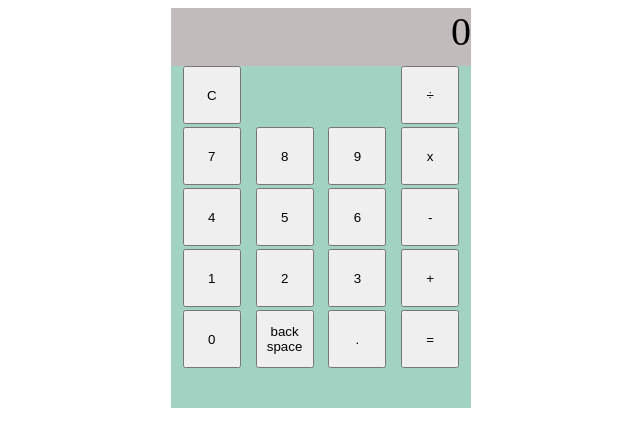
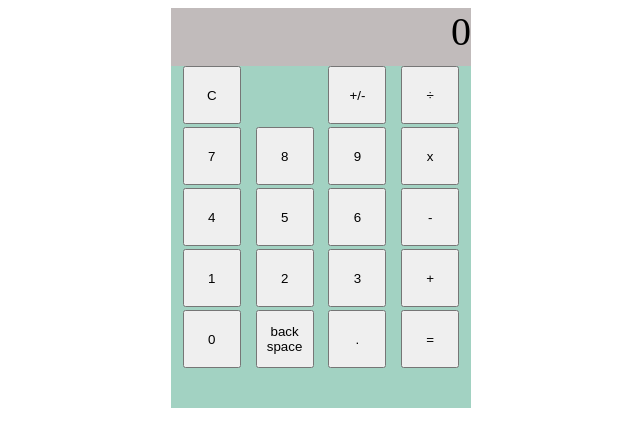
Before and after one commit to jh80/calculator, a plain HTML site: page index.html in a window 1280 px wide. Shown: the whole page, without its empty margins (319-959 px from the left). Drawn offline with Linux system fonts and the light colour scheme.

Commit message:
Add/reveal HTML for +/- button
This button is now ready to be set up to turn numbers negative.

```diff
--- a/index.html
+++ b/index.html
@@ -12,7 +12,7 @@
             <div id="btnContainer">
                 <button id="clear" class="btn">C</button>
                 <button class="btn filler"></button>
-                <button class="btn filler"></button>
+                <button id="negative" class="btn">+/-</button>
                 <button id="divide" class="btn operator">÷</button>
 
                 <button id="seven" class="btn number">7</button>
```
